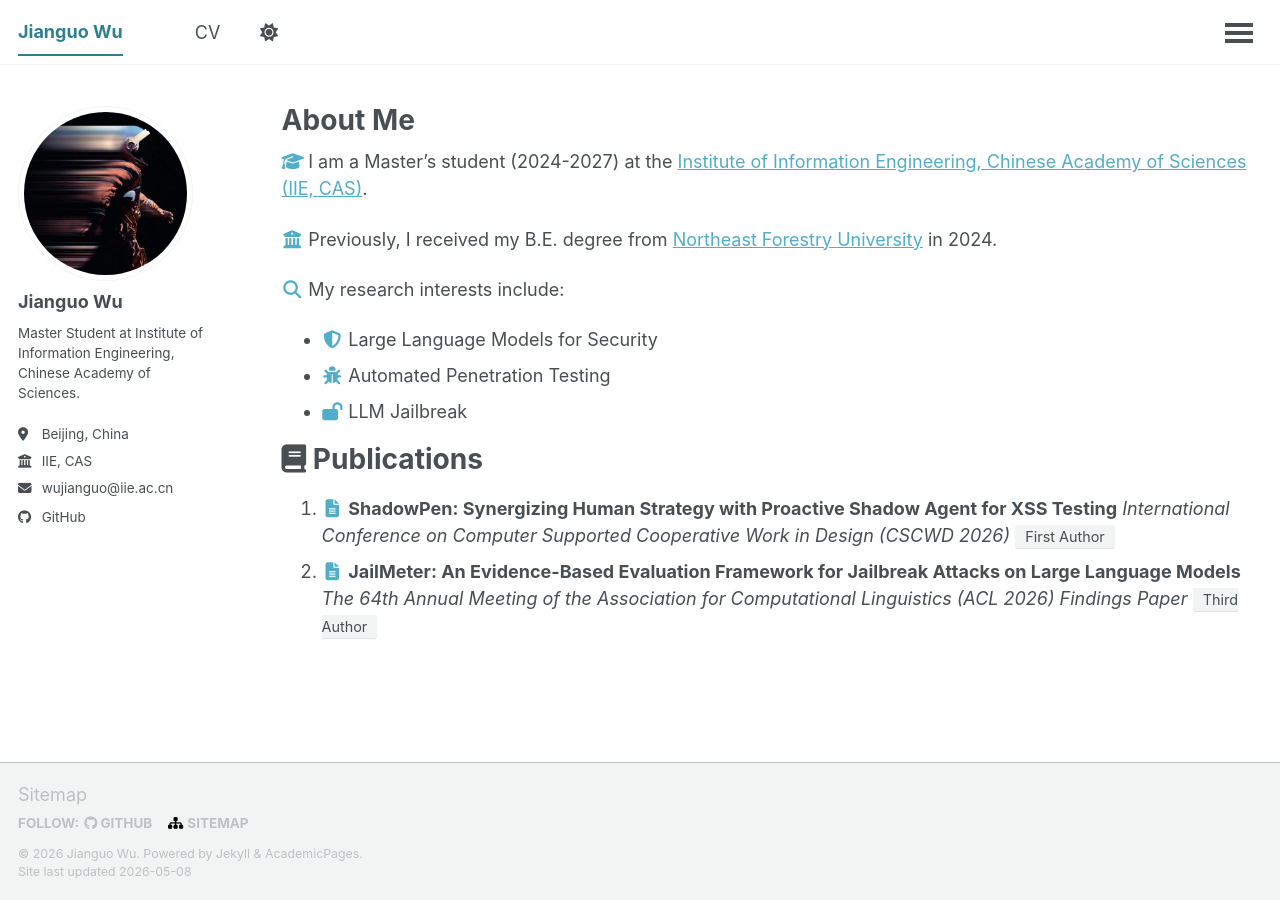
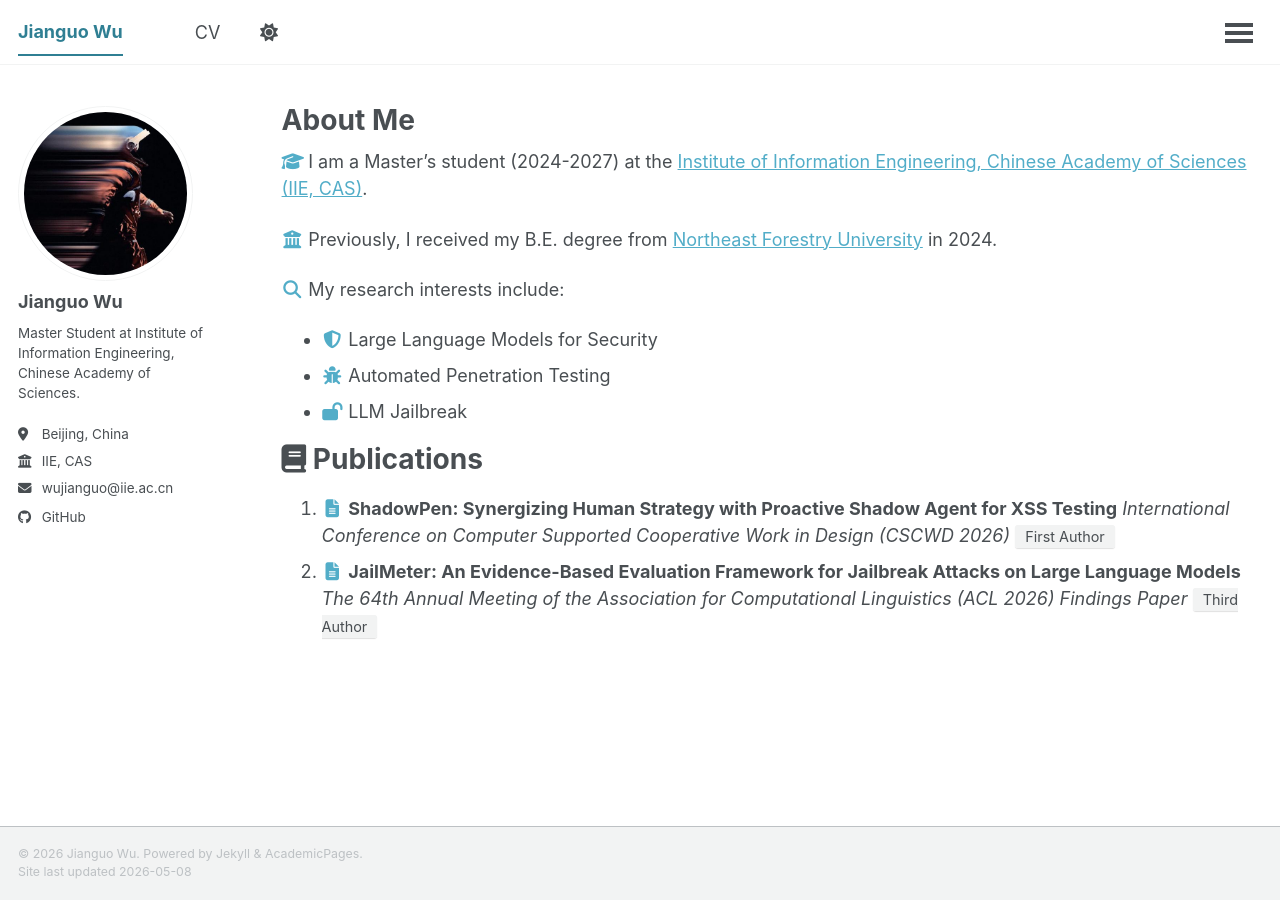
Before and after one commit to Cbdlll/cbdlll.github.io, a Jekyll site: the page built from _pages/about.md, in a window 1280 px wide. Built offline with Jekyll 4.4.1, drawn with Linux system fonts in a browser that asks for light colours; a script that is not in the unit is left out.

Commit message:
update footer

```diff
--- a/_includes/footer.html
+++ b/_includes/footer.html
@@ -1,15 +1,4 @@
 {% include base_path %}
-
-<div class="page__footer-follow">
-  <ul class="social-icons">
-    {% if site.author.github %}
-    <li><strong>Follow:</strong></li>
-    <li><a href="https://github.com/{{ site.author.github }}"><i class="fab fa-github" aria-hidden="true"></i>
-        GitHub</a></li>
-    {% endif %}
-    <li><a href="{{ base_path }}/sitemap/"><i class="fa fa-fw fa-sitemap" aria-hidden="true"></i> Sitemap</a></li>
-  </ul>
-</div>
 
 <div class="page__footer-copyright">
   &copy; {{ site.time | date: '%Y' }} {{ site.name | default: site.title }}. Powered by <a href="https://jekyllrb.com"
--- a/_includes/footer/custom.html
+++ b/_includes/footer/custom.html
@@ -1,6 +1,4 @@
 <!-- start custom footer snippets -->
-
-<a href="/sitemap/">Sitemap</a>
 
 <!-- Support for MatJax -->
 <script defer src="https://cdnjs.cloudflare.com/polyfill/v3/polyfill.min.js?features=es6"></script>
```
